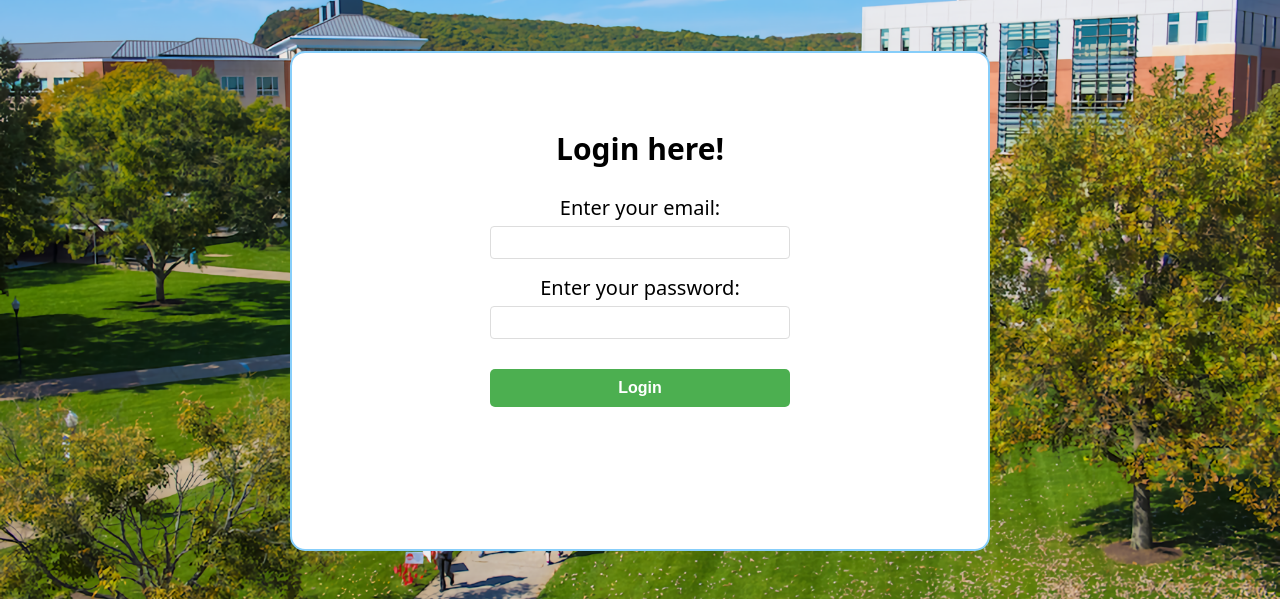
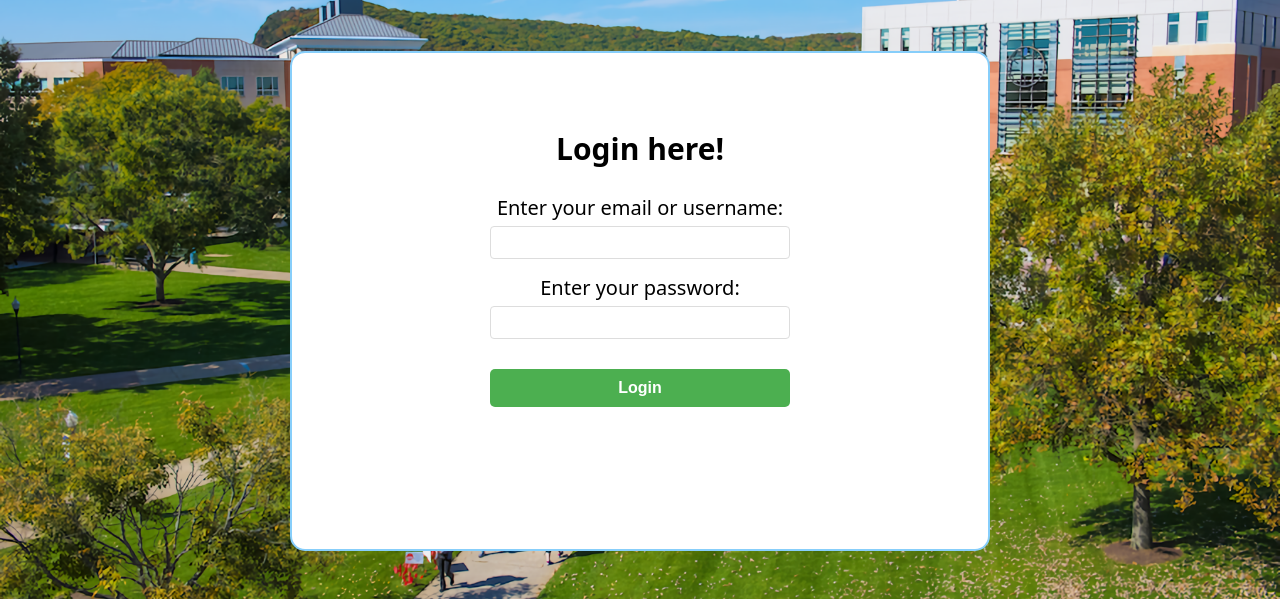
Before and after one commit to Hualin120/CSC-400-Project, a Flask app: page /login in a window 1280 px wide. Shown: the part 201-800 px from the top of the page. Run offline with Flask 3, Linux system fonts and the light colour scheme.

Commit message:
modify text in login

```diff
--- a/templates/login.html
+++ b/templates/login.html
@@ -9,7 +9,7 @@
     {{ form.hidden_tag() }}
 
     <p>
-      Enter your email:<br>
+      Enter your email or username:<br>
       {{ form.identifier() }}
     </p>
 
```
